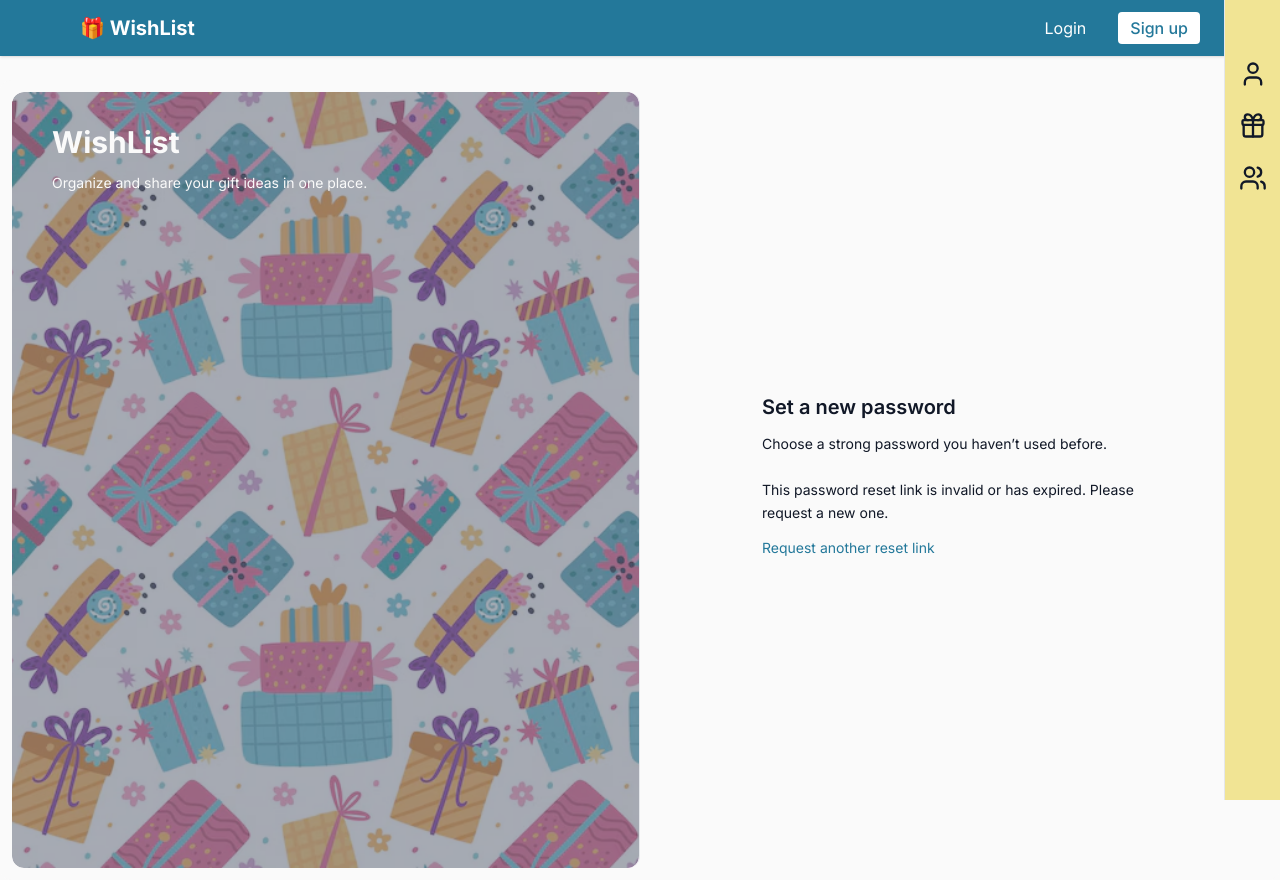
After one commit to Eramcheg/WishListApp, a Django app: template templates/registration/password_reset_confirm.html in a window 1280 px wide. The commit adds this page. Run offline with Django 5.2, Linux system fonts and the light colour scheme; the template is opened without the code that fills it, so the values that code supplies are empty; some libraries are stand-ins or nearby versions.

Commit message:
Update: * Add password reset forms and templates (With temporary backend email sending)

```diff
--- a/WishListApp/settings.py
+++ b/WishListApp/settings.py
@@ -133,6 +133,7 @@ AUTHENTICATION_BACKENDS = [
     "django.contrib.auth.backends.ModelBackend",
 ]
 
+EMAIL_BACKEND = "django.core.mail.backends.console.EmailBackend"
 AUTH_USER_MODEL = "accounts.User"
 LOGIN_URL = "login"
 LOGIN_REDIRECT_URL = "home"
--- a/static/css/styles.css
+++ b/static/css/styles.css
@@ -303,6 +303,9 @@
   .mt-2 {
     margin-top: calc(var(--spacing) * 2);
   }
+  .mt-3 {
+    margin-top: calc(var(--spacing) * 3);
+  }
   .mt-4 {
     margin-top: calc(var(--spacing) * 4);
   }
--- /dev/null
+++ b/templates/registration/password_reset_confirm.html
@@ -0,0 +1,89 @@
+{% extends "registration/base_auth.html" %}
+
+{% block page_title %}Set new password{% endblock %}
+
+{% block auth_header %}
+  <div class="mb-6">
+    <h2 class="text-xl font-semibold">Set a new password</h2>
+    <p class="text-sm text-muted mt-1">
+      Choose a strong password you haven’t used before.
+    </p>
+  </div>
+{% endblock %}
+
+{% block form %}
+  {% if validlink %}
+    <form method="post" class="space-y-4">
+      {% csrf_token %}
+
+      {% if form.non_field_errors %}
+        <div class="alert alert-error mb-2">
+          <div class="alert-desc">
+            {{ form.non_field_errors|join:", " }}
+          </div>
+        </div>
+      {% endif %}
+
+      <div class="form-field">
+        <label for="id_new_password1" class="form-label">New password</label>
+        <div class="with-icon">
+          <input
+            id="id_new_password1"
+            name="new_password1"
+            type="password"
+            class="inp-pass pr-icon {% if form.new_password1.errors %}is-invalid{% endif %}"
+            autocomplete="new-password"
+          >
+          <button
+            type="button"
+            class="icon-right"
+            aria-label="Show password"
+            onclick="togglePwd('id_new_password1', this)"
+          >
+            <i data-lucide="eye" class="w-6 h-6"></i>
+          </button>
+        </div>
+        {% if form.new_password1.errors %}
+          <p class="form-error">{{ form.new_password1.errors|join:", " }}</p>
+        {% endif %}
+      </div>
+
+      <div class="form-field">
+        <label for="id_new_password2" class="form-label">Confirm password</label>
+        <div class="with-icon">
+          <input
+            id="id_new_password2"
+            name="new_password2"
+            type="password"
+            class="inp-pass pr-icon {% if form.new_password2.errors %}is-invalid{% endif %}"
+            autocomplete="new-password"
+          >
+          <button
+            type="button"
+            class="icon-right"
+            aria-label="Show password"
+            onclick="togglePwd('id_new_password2', this)"
+          >
+            <i data-lucide="eye" class="w-6 h-6"></i>
+          </button>
+        </div>
+        {% if form.new_password2.errors %}
+          <p class="form-error">{{ form.new_password2.errors|join:", " }}</p>
+        {% endif %}
+      </div>
+
+      <button class="btn btn-primary w-full mt-2">
+        Set new password
+      </button>
+    </form>
+  {% else %}
+    <p class="text-sm text-muted">
+      This password reset link is invalid or has expired. Please request a new one.
+    </p>
+    <p class="text-sm text-muted mt-3">
+      <a href="{% url 'password_reset' %}" class="text-accent hover:opacity-90">
+        Request another reset link
+      </a>
+    </p>
+  {% endif %}
+{% endblock %}
--- /dev/null
+++ b/templates/registration/password_reset_subject.txt
@@ -0,0 +1 @@
+Reset your WishList password
```
Also changed, not shown: accounts/urls.py (+33 -4 lines), templates/registration/password_reset_complete.html (added, +18 -0 lines), templates/registration/password_reset_done.html (added, +30 -0 lines), templates/registration/password_reset_email.txt (added, +7 -0 lines), templates/registration/password_reset_form.html (added, +57 -0 lines).
